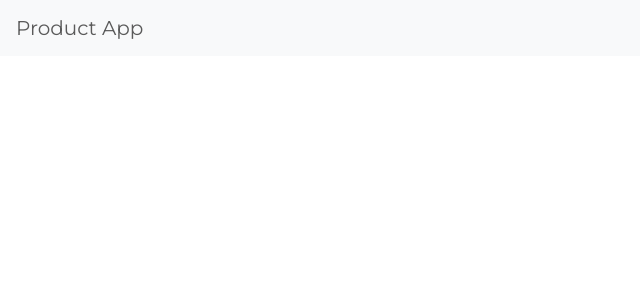
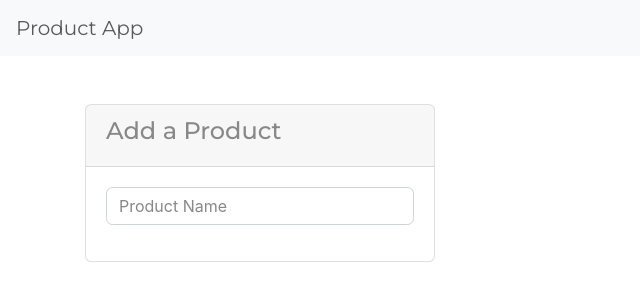
Before and after one commit to YurleySolimer/POO_JS, a plain HTML site: page AplicacionProducto/index.html in a window 1280 px wide. Shown: the whole page, without its empty margins (0-640 px from the left). Drawn offline with nearby package versions, Linux system fonts and the light colour scheme.

Commit message:
Añadiendo divisiones y formulario

```diff
--- a/AplicacionProducto/index.html
+++ b/AplicacionProducto/index.html
@@ -7,15 +7,34 @@
 </head>
 
 <body>
-	<script src="app.js">
-
-	</script>
 
 	<nav class = "navbar navbar-light bg-light">
 		<a href="/" class = "navbar-brand">
 			Product App
 		</a>
 	</nav>
+
+	<div class = "container" >
+		<div id="App" class="row pt-5">
+			<div class="col-md-4">
+				<div class="card">
+					<div class="card-header">
+						<h4>Add a Product</h4>
+					</div>
+					<form id="product-form" class="card-body">
+						<div class="form-group">
+							<input type="text" id="name" placeholder="Product Name" class="form-control">
+						</div>
+					</form>
+				</div>
+			</div>
+			<div class="col-md-8">
+
+			</div>
+			<script src="app.js">
+			</script>
+		</div>
+	</div>
 </body>
 
 </html>
```
